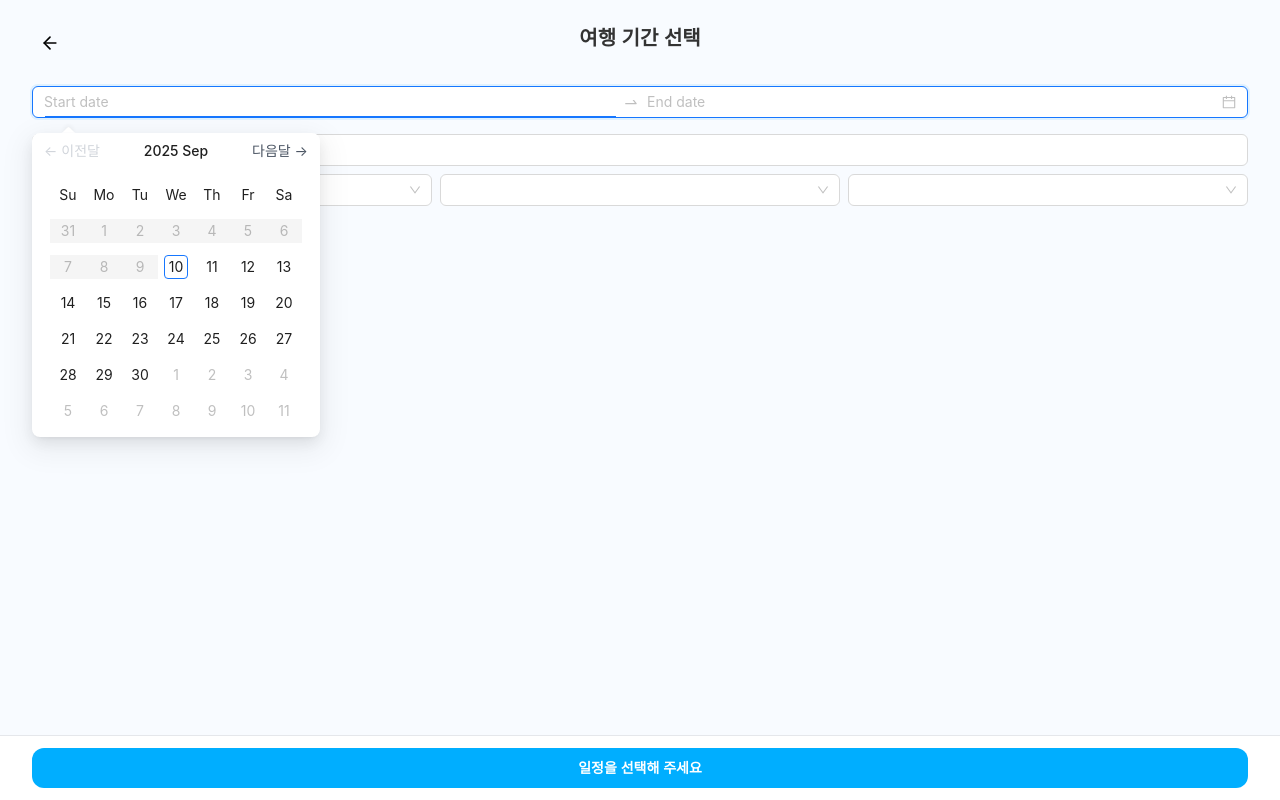
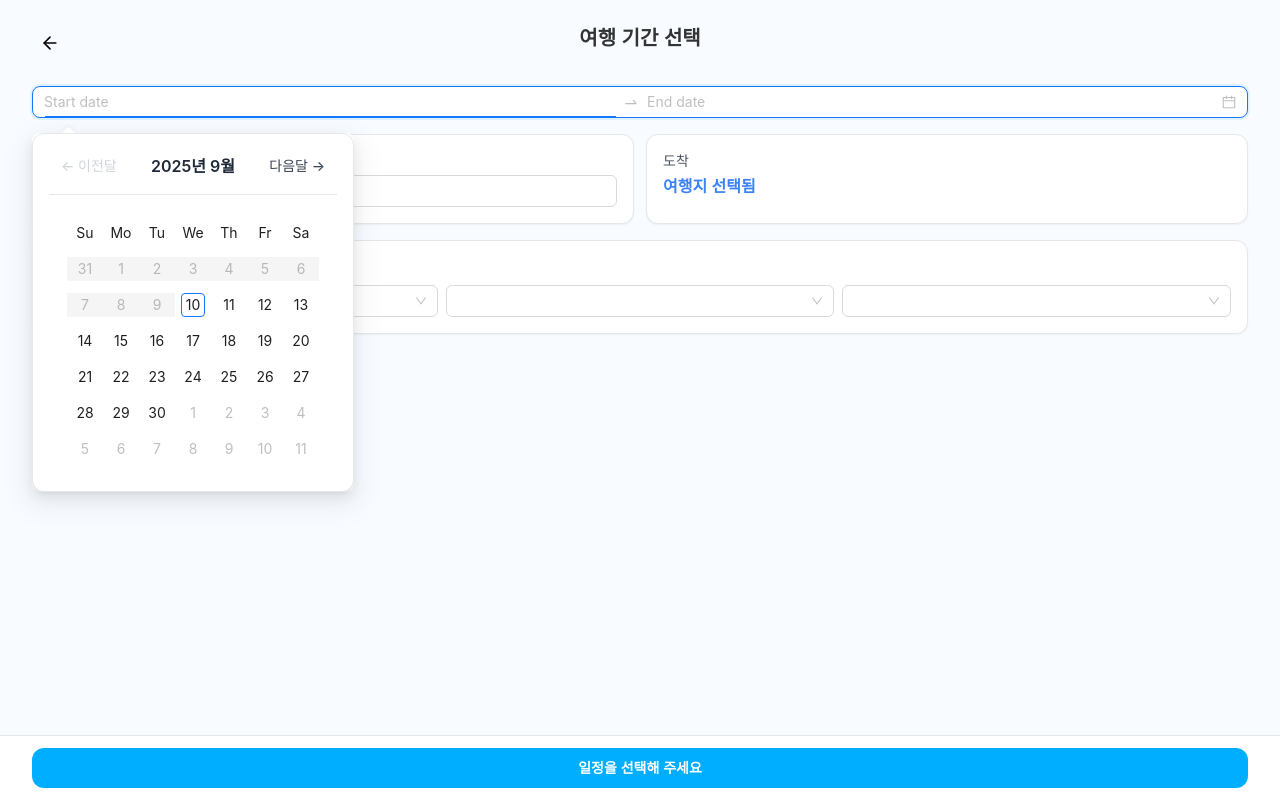
Before and after one commit to seonghoon1201/Travel_Front, a React (Create React App) app: page /plan/date in a window 1280 px wide. Both pictures are taken after a click on the element 640 px from the left and 102 px from the top of the page. Built offline with nearby package versions, Linux system fonts and the light colour scheme; no server answers; a web font is replaced by a local one.

Commit message:
fix: 여행 기간 선택 UI 변경

```diff
--- a/src/pages/Plan/PlanDatePage.jsx
+++ b/src/pages/Plan/PlanDatePage.jsx
@@ -94,13 +94,12 @@ const PlanDatePage = () => {
     <DefaultLayout>
       <div className="w-full mx-auto pb-28">
         <BackHeader title="여행 기간 선택" />
-        <div className="px-4 sm:px-6 md:px-8">
+        <div className="px-4 sm:px-6 md:px-8 ">
           <RangePicker
-            className="w-full"
+            className="w-full rounded-lg border-gray-300 shadow-sm"
             format="YYYY-MM-DD"
             value={dates}
             onChange={setDates}
-            /* 오늘 이전 날짜 비활성화 */
             disabledDate={(current) =>
               !!current && current.startOf('day').isBefore(todayStart)
             }
@@ -121,8 +120,9 @@ const PlanDatePage = () => {
               }
             }}
             panelRender={(panelNode) => (
-              <div>
-                <div className="flex items-center justify-between px-3 py-2">
+              <div className="p-4 bg-white rounded-xl shadow-md border border-gray-200">
+                {/* 상단 헤더 */}
+                <div className="flex items-center justify-between mb-3">
                   <button
                     type="button"
                     onClick={() => {
@@ -132,9 +132,9 @@ const PlanDatePage = () => {
                         r.subtract(1, 'month'),
                       ]);
                     }}
-                    className={`text-sm ${
+                    className={`px-3 py-1.5 rounded-lg text-sm font-medium transition ${
                       canGoPrevMonth
-                        ? 'text-gray-600 hover:text-gray-900'
+                        ? 'text-gray-700 hover:bg-gray-100'
                         : 'text-gray-300 cursor-not-allowed'
                     }`}
                     disabled={!canGoPrevMonth}
@@ -142,8 +142,8 @@ const PlanDatePage = () => {
                     ← 이전달
                   </button>
 
-                  <div className="text-sm font-medium">
-                    {pickerValue?.[0]?.format?.('YYYY MMM')}
+                  <div className="text-base font-semibold text-gray-800">
+                    {pickerValue?.[0]?.format?.('YYYY년 M월')}
                   </div>
 
                   <button
@@ -154,29 +154,47 @@ const PlanDatePage = () => {
                         r.add(1, 'month'),
                       ])
                     }
-                    className="text-sm text-gray-600 hover:text-gray-900"
+                    className="px-3 py-1.5 rounded-lg text-sm font-medium text-gray-700 hover:bg-gray-100 transition"
                   >
                     다음달 →
                   </button>
                 </div>
-                {panelNode}
+
+                {/* 달력 패널 */}
+                <div className="border-t pt-3">{panelNode}</div>
               </div>
             )}
             getPopupContainer={(trigger) => trigger.parentNode}
           />
 
+
+           {/* 출발/도착 */}
+          <div className="grid grid-cols-2 gap-3 mb-4 mt-4 ">
+            <div className="p-4 rounded-xl border bg-white shadow-sm">
+              <div className="text-gray-600 text-sm font-medium mb-1">출발</div>
               <Input
-            className="mt-4"
-            placeholder="출발 장소를 입력하세요 (예: 서울역)"
+                placeholder="예: 서울역"
                 value={departurePlace}
                 onChange={(e) => setDeparturePlace(e.target.value)}
+                className=" text-gray-800"
               />
+            </div>
+            <div className="p-4 rounded-xl border bg-white shadow-sm">
+              <div className="text-gray-600 text-sm font-medium mb-1">도착</div>
+              <div className="text-base font-semibold text-blue-500">
+                {city || '여행지 선택됨'}
+              </div>
+            </div>
+          </div>
 
-          <div className="mt-2 flex gap-2">
+          {/* 출발 시간 */}
+          <div className="p-4 rounded-xl border bg-white shadow-sm">
+            <div className="text-gray-600 text-sm font-medium mb-2">출발 시간</div>
+            <div className="flex gap-2">
               <Select
                 value={ampm}
                 onChange={setAmpm}
-              className="w-1/3"
+                className="flex-1"
                 options={[
                   { value: 'AM', label: '오전' },
                   { value: 'PM', label: '오후' },
@@ -185,7 +203,7 @@ const PlanDatePage = () => {
               <Select
                 value={hour}
                 onChange={setHour}
-              className="w-1/3"
+                className="flex-1"
                 placeholder="시"
                 options={Array.from({ length: 12 }, (_, i) => ({
                   value: String(i + 1).padStart(2, '0'),
@@ -195,13 +213,14 @@ const PlanDatePage = () => {
               <Select
                 value={minute}
                 onChange={setMinute}
-              className="w-1/3"
+                className="flex-1"
                 placeholder="분"
                 options={['00', '10', '20', '30', '40', '50'].map((m) => ({
                   value: m,
                   label: `${m}분`,
                 }))}
               />
+            </div>
           </div>
         </div>
       </div>
--- a/src/pages/Plan/PlanLocationPage.jsx
+++ b/src/pages/Plan/PlanLocationPage.jsx
@@ -94,7 +94,14 @@ const PlanLocationPage = () => {
     setLocationIds([selected.id]);
     setLocationCodes([{ ldongRegnCd: selected.ldongRegnCd, ldongSignguCd: selected.ldongSignguCd }]);
     setSelectedRegionMeta({ name: selected.name, imageUrl: selected.imageUrl });
-    navigate('/plan/date');
+    navigate('/plan/date' , {
+       state: {
+      ldongRegnCd: selected.ldongRegnCd,
+      ldongSignguCd: selected.ldongSignguCd,
+      city: selected.name,
+      imageUrl: selected.imageUrl,
+    },
+    },);
   };
 
   // 검색
```
Lines whose indentation alone changed are shown as unchanged.
